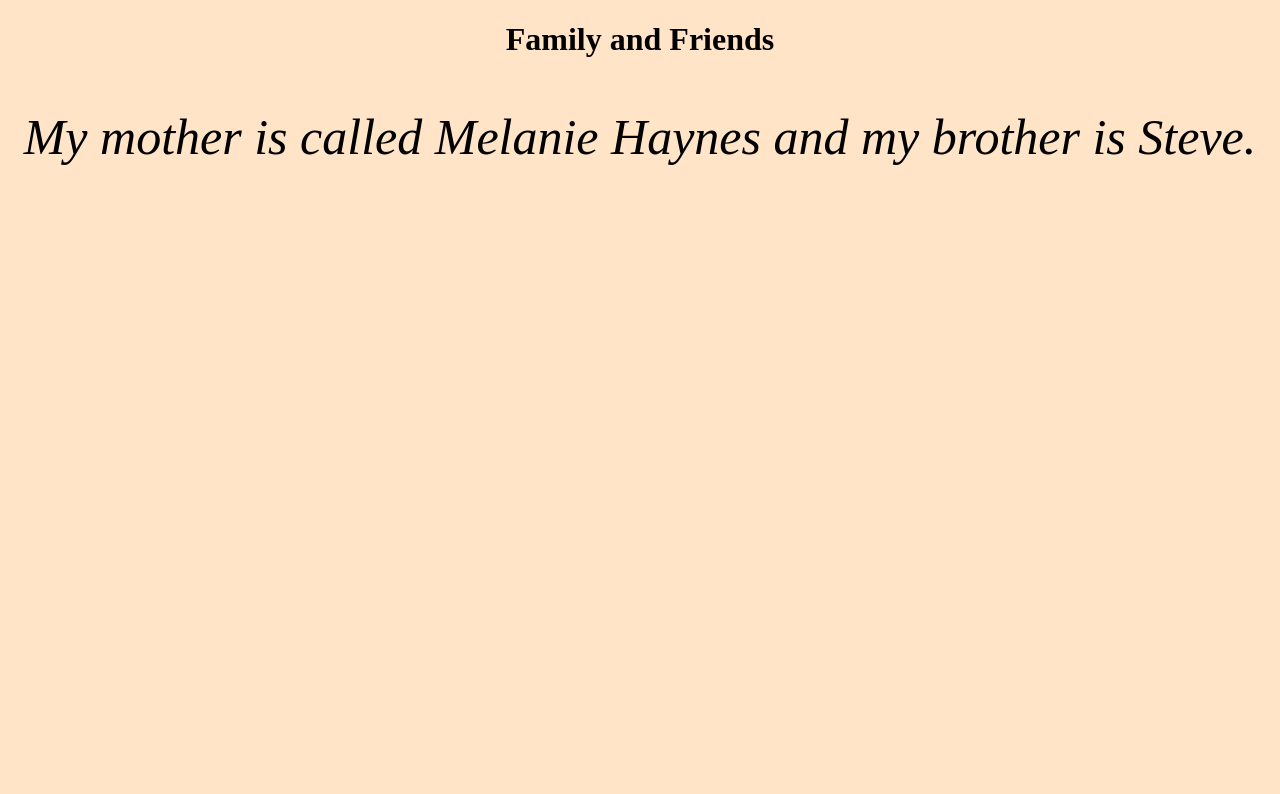
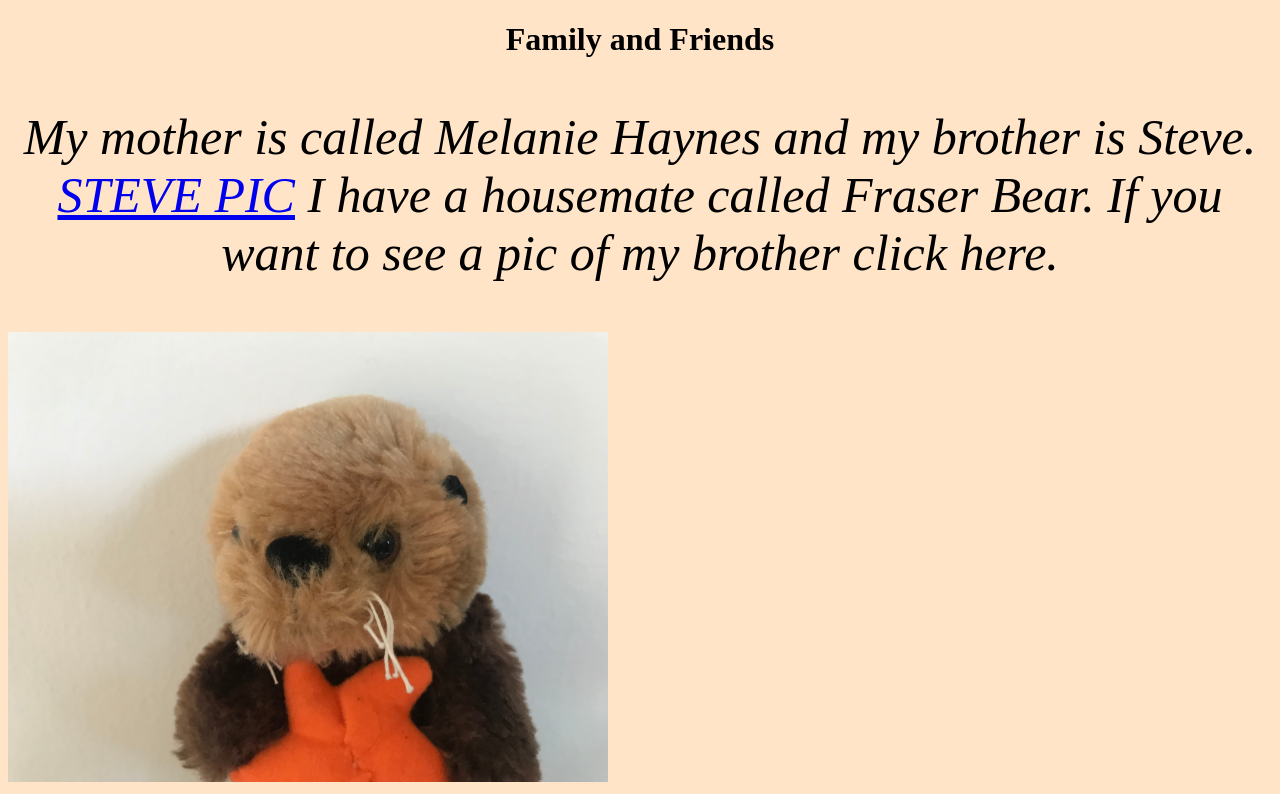
Before and after one commit to noahwh01/123, a plain HTML site: page Family.html in a window 1280 px wide. Shown: the part 152-946 px from the top of the page. Before the commit the page ends 800 px from the top, so only its background shows below. Drawn offline with Linux system fonts and the light colour scheme.

Commit message:
Update Family.html

```diff
--- a/Family.html
+++ b/Family.html
@@ -29,7 +29,7 @@
     </div>
 <br />
 <h1 id="Top1">Family and Friends</h1>
-<p class="P11">My mother is called Melanie Haynes and my brother is Steve. <a href="Steve.JPG I have a housemate called Fraser Bear. If you want to see a pic of my brother click here.</p>
+<p class="P11">My mother is called Melanie Haynes and my brother is Steve. <a href="Steve.jpeg">STEVE PIC</a> I have a housemate called Fraser Bear. If you want to see a pic of my brother click here.</p>
 
 
 <img src="Agnes3.jpeg" width="auto" height="450px" alt="Otter holding a startfish and a toy">
```
